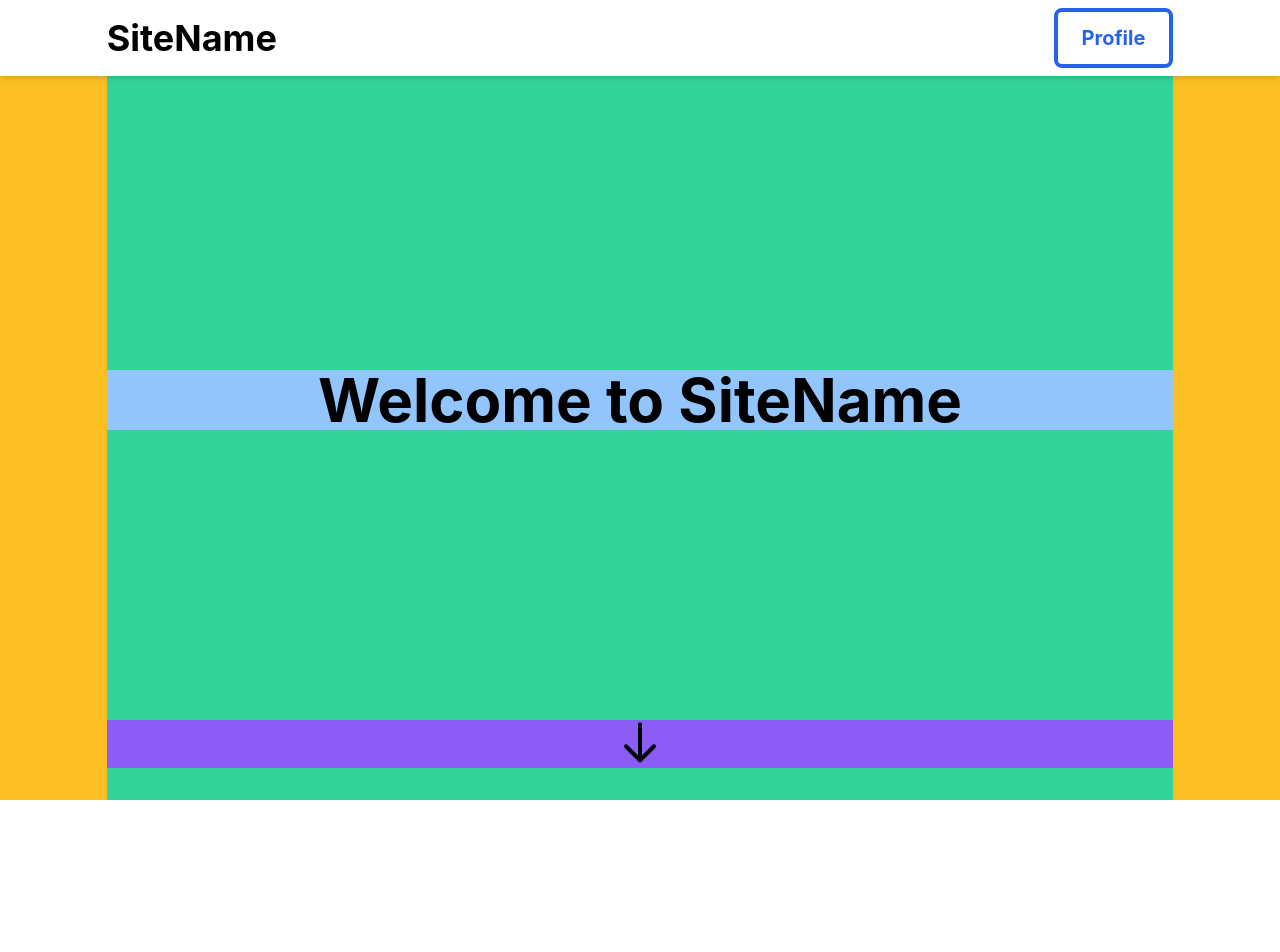
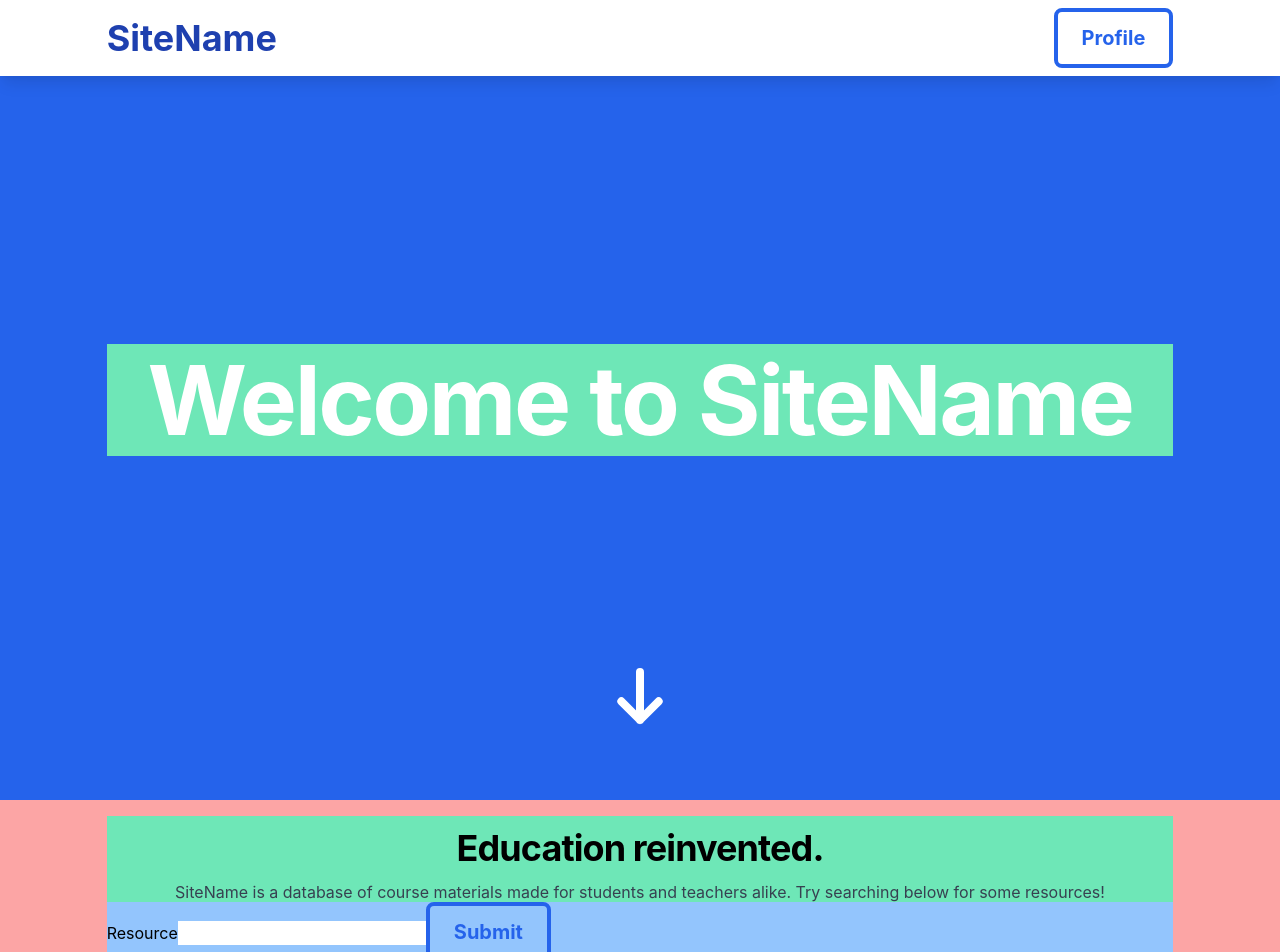
Before and after one commit to hirundinidae/gta-hacks, a Next.js app in the folder frontend/my-app/: page / in a window 1280 px wide. Shown: the top 952 px of the page. Before the commit the page ends 800 px from the top, so only its background shows below. Built offline with nearby package versions, Linux system fonts and the light colour scheme.

Commit message:
Updated site

```diff
--- /dev/null
+++ b/frontend/my-app/components/indexForm.js
@@ -0,0 +1,28 @@
+import { useFormik } from 'formik'
+
+export default function IndexSearchForm() {
+  const formik = useFormik({
+    initialValues: {
+      text: '',
+    },
+
+    onSubmit: values => {
+      alert(JSON.stringify(values, null, 2))
+    },
+  })
+
+  return (
+    <form onSubmit={formik.handleSubmit}>
+      <label htmlFor="text">Resource</label>
+        <input
+          id="text"
+          name="text"
+          type="text"
+          onChange={formik.handleChange}
+          value={formik.values.text}
+        />
+
+      <button type="submit">Submit</button>
+    </form>
+  )
+}
--- a/frontend/my-app/package.json
+++ b/frontend/my-app/package.json
@@ -9,6 +9,7 @@
   },
   "dependencies": {
     "autoprefixer": "^10.2.4",
+    "formik": "^2.2.6",
     "next": "10.0.6",
     "postcss": "^8.2.6",
     "react": "17.0.1",
--- a/frontend/my-app/pages/index.js
+++ b/frontend/my-app/pages/index.js
@@ -1,6 +1,8 @@
 import Head from 'next/head'
 
 import Layout from '../components/layout'
+import { siteTitle } from '../components/header'
+import IndexSearchForm from '../components/indexForm'
 
 export default function Home() {
   return (
@@ -13,18 +15,24 @@ export default function Home() {
         <div className="wrapper">
           <div className="content">
             <h1>
-              Welcome to SiteName
+              Welcome to { siteTitle }
             </h1>
             <div className="svg">
               <svg xmlns="http://www.w3.org/2000/svg" fill="none" viewBox="0 0 24 24" stroke="currentColor">
-                <path strokeLinecap="round" strokeLinejoin="round" strokeWidth={2} d="M19 14l-7 7m0 0l-7-7m7 7V3" />
+                <path strokeLinecap="round" strokeLinejoin="round" strokeWidth={3} d="M19 14l-7 7m0 0l-7-7m7 7V3" />
               </svg>
             </div>
           </div>
         </div>
       </section>
       <section>
-
+        <div className="wrapper">
+          <div className="content">
+            <h1>Education reinvented.</h1>
+            <p>{ siteTitle } is a database of course materials made for students and teachers alike. Try searching below for some resources!</p>
+          </div>
+          <IndexSearchForm />
+        </div>
       </section>
     </Layout>
   )
--- a/frontend/my-app/styles/layout/_header.scss
+++ b/frontend/my-app/styles/layout/_header.scss
@@ -3,7 +3,7 @@ header {
     w-screen
     fixed
     py-2
-    shadow-md
+    shadow-lg
     bg-white
   ;
 
@@ -20,6 +20,7 @@ header {
     h1 {
       @apply
         text-2xl
+        text-blue-800
         font-bold
         leading-none
         my-auto
--- a/frontend/my-app/styles/layout/_section.scss
+++ b/frontend/my-app/styles/layout/_section.scss
@@ -1,26 +1,63 @@
 section {
+  @apply
+    w-screen h-auto
+    grid content-center
+    bg-red-300
+    py-4
+  ;
 
+  .wrapper {
+    @apply
+      w-10/12 h-full
+      mx-auto
+      grid content-center
+      bg-blue-300
+    ;
+
+    .content {
+      @apply
+        bg-green-300
+      ;
+
+      h1 {
+        @apply
+          font-bold text-4xl
+          tracking-tight
+          text-center
+          m-2
+          leading-snug
+        ;
+      }
+
+      p {
+        @apply
+          text-gray-700
+          text-center
+          leading-tight
+        ;
+      }
+    }
+  }
 }
 
 section.hero {
   @apply
     w-screen h-screen
     grid content-center
-    bg-yellow-400
+    bg-blue-600
   ;
 
   .wrapper {
     @apply
-      w-10/12 h-screen
+      w-10/12 h-full
       mx-auto
-      bg-green-400
       grid content-center
     ;
 
     .content {
       @apply
-        bg-blue-300
         flex flex-col content-center
+        text-white
       ;
 
       h1 {
@@ -31,7 +68,6 @@ section.hero {
 
       .svg {
         @apply
-          bg-purple-500
           absolute
           w-10/12
           bottom-8
@@ -59,7 +95,15 @@ section.hero {
     .wrapper {
       .content {
         h1 {
-          @apply text-6xl;
+          @apply text-8xl;
+        }
+
+        .svg {
+          @apply bottom-16;
+
+          svg {
+            @apply h-16;
+          }
         }
       }
     }
```
Also changed, not shown: 1 other file (tests, documents, lock files or other folders).
